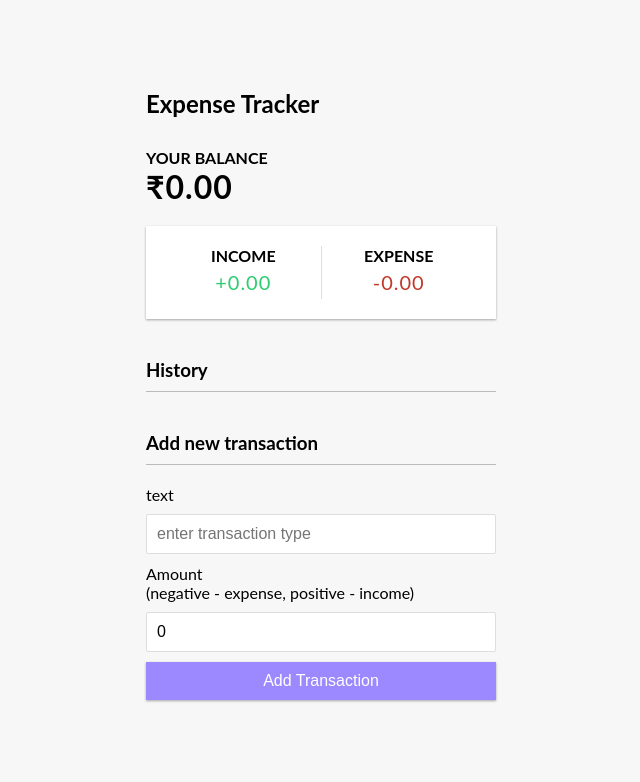
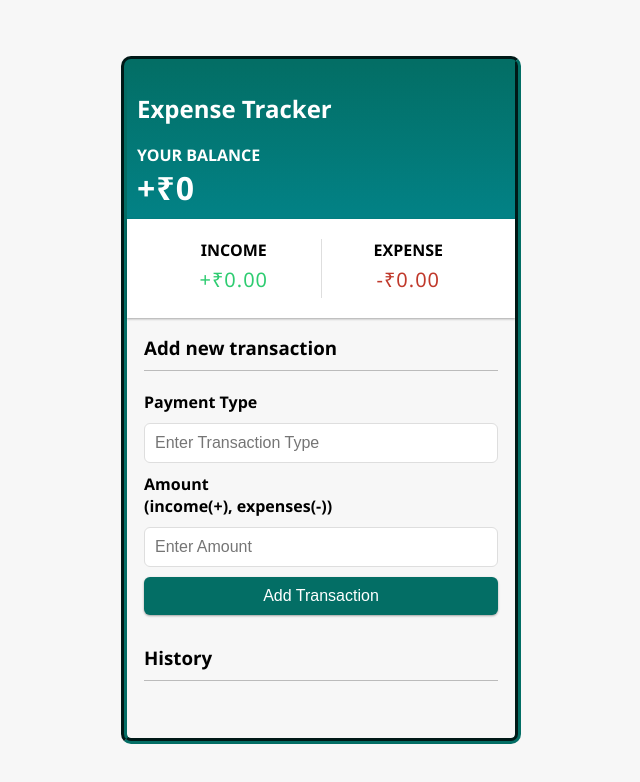
Before and after one commit to rajeshg0ud/expenseTracker, a React (Create React App) app: page / in a window 1280 px wide. Shown: the top 782 px of the page, without its empty margins (319-959 px from the left). Built offline with nearby package versions, Linux system fonts and the light colour scheme.

Commit message:
Your commit message here

```diff
--- a/src/App.css
+++ b/src/App.css
@@ -14,14 +14,23 @@
     justify-content: center;
     min-height: 100vh;
     margin: 0;
-    font-family: 'Lato', sans-serif;
+    font-family: 'Segoe UI', Tahoma, Geneva, Verdana, sans-serif;
   }
 
   .container {
-    margin: 30px auto;
-    width: 350px;
+    margin: 10px auto;
+    width: 400px;
+    border: 6px groove #036e65;
+    border-radius: 10px;
   }
-
+  .container .green{
+    padding: 10px;
+    background: linear-gradient(0deg, #028286, #036e65);
+    color: white;
+  }
+  .container .white{
+    padding: 17px;
+  }
   h1 {
     letter-spacing: 1px;
     margin: 0;
@@ -30,7 +39,7 @@
   h3 {
     border-bottom: 1px solid #bbb;
     padding-bottom: 10px;
-    margin: 40px 0 10px;
+    margin: 0px 0 10px;
   }
 
   h4 {
@@ -44,7 +53,6 @@
     padding: 20px;
     display: flex;
     justify-content: space-between;
-    margin: 20px 0;
   }
 
   .inc-exp-container > div {
@@ -73,12 +81,13 @@
   label {
     display: inline-block;
     margin: 10px 0;
+    font-weight: 600;
   }
 
   input[type='text'],
   input[type='number'] {
     border: 1px solid #dedede;
-    border-radius: 2px;
+    border-radius: 6px;
     display: block;
     font-size: 16px;
     padding: 10px;
@@ -87,15 +96,16 @@
 
   .btn {
     cursor: pointer;
-    background-color: #9c88ff;
+    background-color: #036e65;
     box-shadow: var(--box-shadow);
     color: #fff;
     border: 0;
     display: block;
     font-size: 16px;
-    margin: 10px 0 30px;
+    margin: 10px 0px 30px ;
     padding: 10px;
     width: 100%;
+    border-radius: 6px;
   }
 
   .btn:focus,
@@ -109,7 +119,7 @@
     margin-bottom: 40px;
   }
 
-  .list li {
+  .list li  {
     background-color: #fff;
     box-shadow: var(--box-shadow);
     color: #333;
@@ -122,10 +132,20 @@
 
   .list li.plus {
     border-right: 5px solid #2ecc71;
+    font-weight: bold;
+    border-radius: 7px;
   }
 
   .list li.minus {
-    border-right: 5px solid #c0392b;
+    border-right: 5px solid #a83c30;
+    font-weight: bold;
+    border-radius: 7px;
+  }
+  .list li.plus .text{
+    color: #036e65;
+  }
+  .list li.minus .text{
+    color: #c55246;
   }
 
   .delete-btn {
@@ -148,6 +168,12 @@
     opacity: 1;
   }
 
+  input[type='text'].error,
+input[type='number'].error {
+
+  box-shadow: 0 0 5px 2px red; /* Red border for error */
+}
+
   @media (max-width: 320px) {
     .container {
       width: 300px;
--- a/src/App.js
+++ b/src/App.js
@@ -2,7 +2,7 @@ import {Header} from "./components/Header";
 import { Balance } from "./components/Balance";
 import { IncomeExpense } from "./components/IncomeExpense";
 import { TransactionList } from "./components/TransactionList";
-import { AddTransaction } from "./components/AddTransaction";
+import  AddTransaction  from "./components/AddTransaction";
 import {GlobalProvider} from './context/Context';
 import './App.css';
 
@@ -10,12 +10,16 @@ import './App.css';
 function App(){
     return(
         <GlobalProvider>
-            <Header />
             <div className="container">
+                <div className="green">
+                <Header />
                 <Balance />
+                </div>
                 <IncomeExpense />
+                <div className="white">
+                <AddTransaction />
                 <TransactionList />
-                <AddTransaction />
+                </div>
             </div>
         </GlobalProvider>
     );
--- a/src/components/AddTransaction.js
+++ b/src/components/AddTransaction.js
@@ -1,40 +1,69 @@
-import React,{useContext} from 'react';
+import React, { useState, useContext } from 'react';
 import { GlobalContext } from '../context/Context';
-import { useState } from 'react';
 
-export const AddTransaction = () => {
-    const [text, setText]= useState('');
-    const [amount, setAmount]=useState(0);
+const AddTransaction = () => {
+  const [text, setText] = useState('');
+  const [amount, setAmount] = useState('');
 
-    const {addTransaction}=useContext(GlobalContext);
+  const { addTransaction } = useContext(GlobalContext);
+  const [error, setError] = useState(false);
+  const [invalid, setInvalid]= useState(false);
 
-    const onSubmit=(e)=>{
+  const onSubmit = (e) => {
     e.preventDefault();
 
-        const newTransaction={
-            id: Math.floor(Math.random()*1000000),
+    if (text.trim() === '') {
+      setError(true);
+      return;
+    }
+    if ( amount === '' || amount.trim() === ''){
+        setInvalid(true);
+        return;
+    }
+
+    setError(false);
+    setInvalid(false);
+
+
+    const newTransaction = {
+      id: Math.floor(Math.random() * 1000000),
       text,
       amount: +amount,
-        }
+    };
 
     addTransaction(newTransaction);
-    }
+  };
 
   return (
     <div>
       <h3>Add new transaction</h3>
       <form onSubmit={onSubmit}>
         <div className='form-control'>
-                <label htmlFor='text'>text</label>
-                <input type='text' value={text}  onChange={e=>setText(e.target.value)} placeholder='enter transaction type' />
+          <label htmlFor='text'>Payment Type</label><br></br>
+          <input
+            type='text'
+            id='textInput'
+            value={text}
+            onChange={(e) => setText(e.target.value)}
+            placeholder='Enter Transaction Type'
+            className={error ? 'error' : ''}
+          />
         </div>
         <div className='form-control'>
-                <label htmlFor='amount'>Amount<br />
-                (negative - expense, positive - income)</label>
-                <input type='number' value={amount}  onChange={e=>setAmount(e.target.value)} placeholder='enter amount' />
+          <label htmlFor='amount'>Amount<br />(income(+), expenses(-))</label>
+          <input
+            type='number'
+            id='amountInput'
+            value={amount}
+            onChange={(e) => setAmount(e.target.value)}
+            placeholder='Enter Amount'
+            className={invalid ? 'error' : ''}
+          />
         </div>
         <button className='btn'>Add Transaction</button>
       </form>
     </div>
-  )
-}
+  );
+};
+
+export default AddTransaction;
--- a/src/components/Balance.js
+++ b/src/components/Balance.js
@@ -10,6 +10,6 @@ export const Balance = () => {
   return (
     <div>
         <h4>Your Balance</h4>
-        <h1 id='balance'>₹{total}</h1>
+        <h1 id='balance'>{total <0? "-" : "+"}₹{Math.abs(total)}</h1>
     </div>)
 }
--- a/src/components/IncomeExpense.js
+++ b/src/components/IncomeExpense.js
@@ -15,11 +15,11 @@ export const IncomeExpense = () => {
     <div className="inc-exp-container">
     <div >
         <h4>Income</h4>
-        <p className="money plus">+{income}</p>
+        <p className="money plus">+₹{income}</p>
     </div>
     <div >
         <h4>Expense</h4>
-        <p className="money minus">-{expense}</p>
+        <p className="money minus">-₹{expense}</p>
     </div>
     </div>
   )
--- a/src/components/Transaction.js
+++ b/src/components/Transaction.js
@@ -4,8 +4,8 @@ import { GlobalContext } from '../context/Context';
 export const Transaction = ({transaction}) => {
   const {deleteTransaction}= useContext(GlobalContext);
   return (
-        <li className={transaction.amount<0? 'minus': 'plus'}>
-         {transaction.text} <span>{transaction.amount <0? "-" : "+"}₹{Math.abs(transaction.amount)}</span> <button className='delete-btn' onClick={()=>deleteTransaction(transaction.id)}>x</button>
+        <li className={transaction.amount<0? 'minus': 'plus'}><span className='text'>
+         {transaction.text} </span> {transaction.amount <0? "-" : "+"}₹{Math.abs(transaction.amount)}<button className='delete-btn' onClick={()=>deleteTransaction(transaction.id)}>x</button>
         </li>
 
   )
```
Lines whose indentation alone changed are shown as unchanged.
